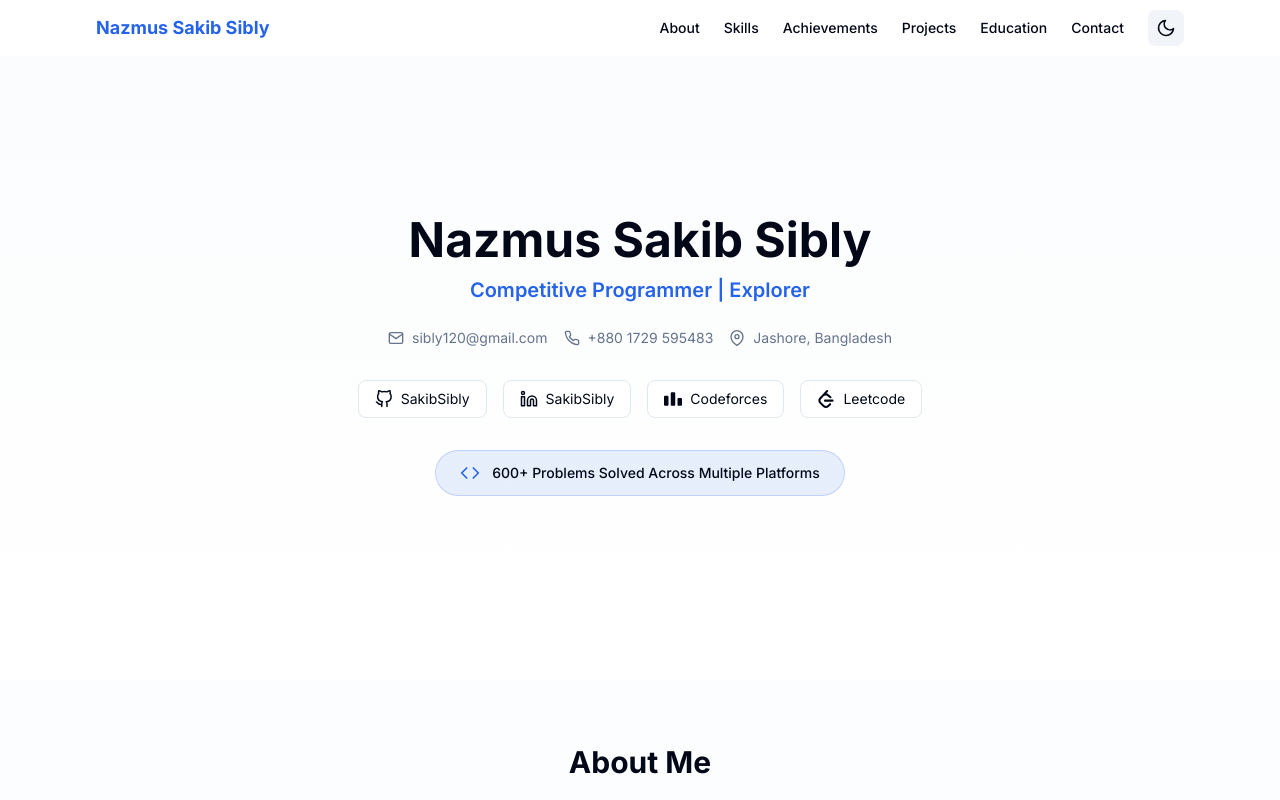
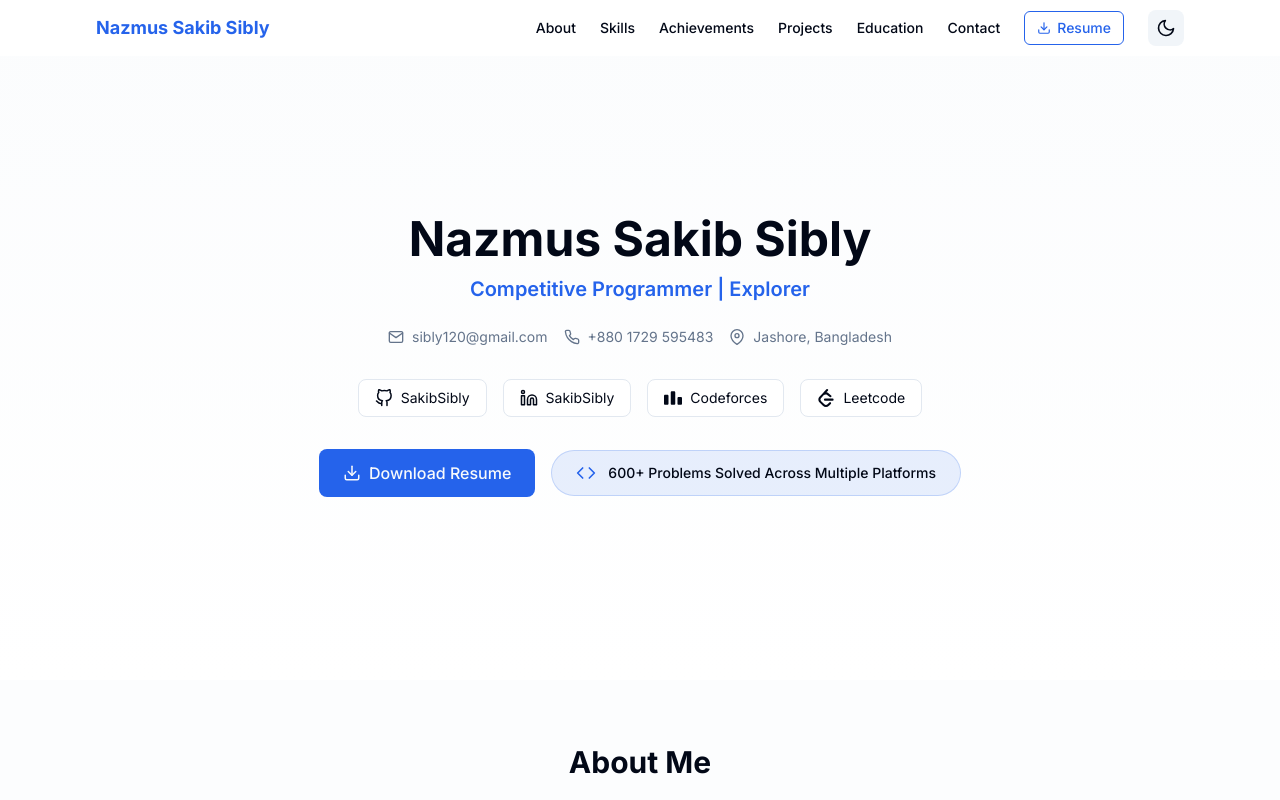
Before and after one commit to SakibSibly/portfolio, a Next.js app: page / in a window 1280 px wide. Shown: the top 800 px of the page. Built offline with nearby package versions, Linux system fonts and the light colour scheme.

Commit message:
Update "Resume is now downloadable in the portfolio"

```diff
--- a/components/About.tsx
+++ b/components/About.tsx
@@ -20,7 +20,7 @@ const About = () => {
               <div className="flex justify-center md:justify-start">
                 <div className="relative w-48 h-48 rounded-lg overflow-hidden border-2 border-primary/20 bg-secondary/50">
                   <Image
-                    src="/profile.jpg"
+                    src="/pictures/profile.jpg"
                     alt="Nazmus Sakib Sibly"
                     width={192}
                     height={192}
--- a/components/Footer.tsx
+++ b/components/Footer.tsx
@@ -24,6 +24,7 @@ const Footer = () => {
               <li><a href="#skills" className="text-muted-foreground hover:text-primary transition">Skills</a></li>
               <li><a href="#achievements" className="text-muted-foreground hover:text-primary transition">Achievements</a></li>
               <li><a href="#projects" className="text-muted-foreground hover:text-primary transition">Projects</a></li>
+              <li><a href="/resumes/Nazmus-Sakib-Sibly-Resume.pdf" download="Nazmus-Sakib-Sibly-Resume.pdf" className="text-muted-foreground hover:text-primary transition">Download Resume</a></li>
             </ul>
           </div>
           <div>
--- a/components/Hero.tsx
+++ b/components/Hero.tsx
@@ -1,7 +1,7 @@
 'use client'
 
 import { motion } from 'framer-motion'
-import { FiGithub, FiLinkedin, FiMail, FiMapPin, FiPhone, FiCode } from 'react-icons/fi'
+import { FiGithub, FiLinkedin, FiMail, FiMapPin, FiPhone, FiCode, FiDownload } from 'react-icons/fi'
 import { SiCodeforces, SiLeetcode } from 'react-icons/si'
 
 const Hero = () => {
@@ -83,9 +83,22 @@ const Hero = () => {
             </motion.a>
           </div>
 
-          <div className="inline-flex items-center gap-3 px-6 py-3 bg-primary/10 border border-primary/20 rounded-full text-sm">
-            <FiCode className="text-primary" size={20} />
-            <span className="text-foreground font-medium">600+ Problems Solved Across Multiple Platforms</span>
+          <div className="flex flex-wrap justify-center items-center gap-4">
+            <motion.a
+              href="/resumes/Nazmus-Sakib-Sibly-Resume.pdf"
+              download="Nazmus-Sakib-Sibly-Resume.pdf"
+              whileHover={{ scale: 1.05 }}
+              whileTap={{ scale: 0.95 }}
+              className="inline-flex items-center gap-2 px-6 py-3 bg-primary text-primary-foreground rounded-lg hover:bg-primary/90 transition-colors font-medium"
+            >
+              <FiDownload size={18} />
+              Download Resume
+            </motion.a>
+
+            <div className="inline-flex items-center gap-3 px-6 py-3 bg-primary/10 border border-primary/20 rounded-full text-sm">
+              <FiCode className="text-primary" size={20} />
+              <span className="text-foreground font-medium">600+ Problems Solved Across Multiple Platforms</span>
+            </div>
           </div>
         </motion.div>
       </div>
--- a/components/Navigation.tsx
+++ b/components/Navigation.tsx
@@ -2,7 +2,7 @@
 
 import { useState, useEffect } from 'react'
 import Link from 'next/link'
-import { FiMenu, FiX } from 'react-icons/fi'
+import { FiMenu, FiX, FiDownload } from 'react-icons/fi'
 import { ThemeToggle } from './ThemeToggle'
 
 const Navigation = () => {
@@ -49,6 +49,14 @@ const Navigation = () => {
                 {item.name}
               </a>
             ))}
+            <a
+              href="/resumes/Nazmus-Sakib-Sibly-Resume.pdf"
+              download="Nazmus-Sakib-Sibly-Resume.pdf"
+              className="flex items-center gap-1.5 px-3 py-1.5 text-sm font-medium text-primary border border-primary rounded-md hover:bg-primary/5 transition-colors"
+            >
+              <FiDownload size={14} />
+              Resume
+            </a>
             <ThemeToggle />
           </div>
 
@@ -79,6 +87,15 @@ const Navigation = () => {
                 {item.name}
               </a>
             ))}
+            <a
+              href="/resumes/Nazmus-Sakib-Sibly-Resume.pdf"
+              download="Nazmus-Sakib-Sibly-Resume.pdf"
+              className="flex items-center gap-2 px-3 py-2 text-primary hover:bg-secondary rounded-md text-sm font-medium"
+              onClick={() => setIsOpen(false)}
+            >
+              <FiDownload size={16} />
+              Download Resume
+            </a>
           </div>
         </div>
       )}
```
